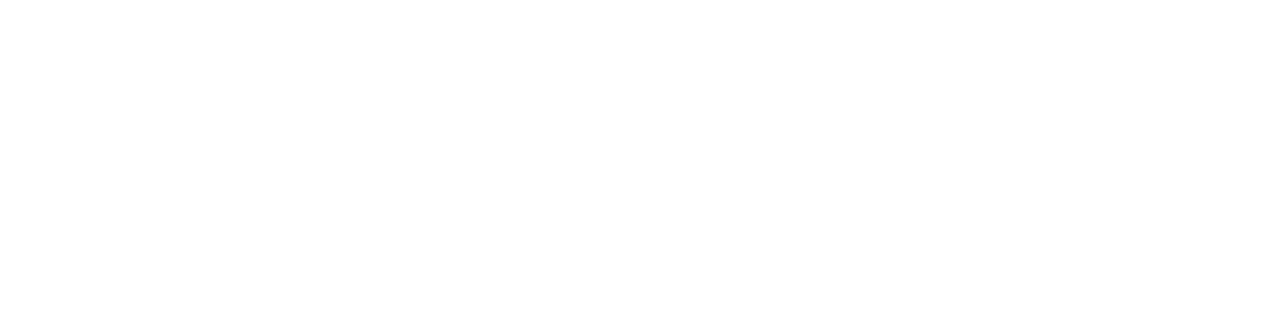
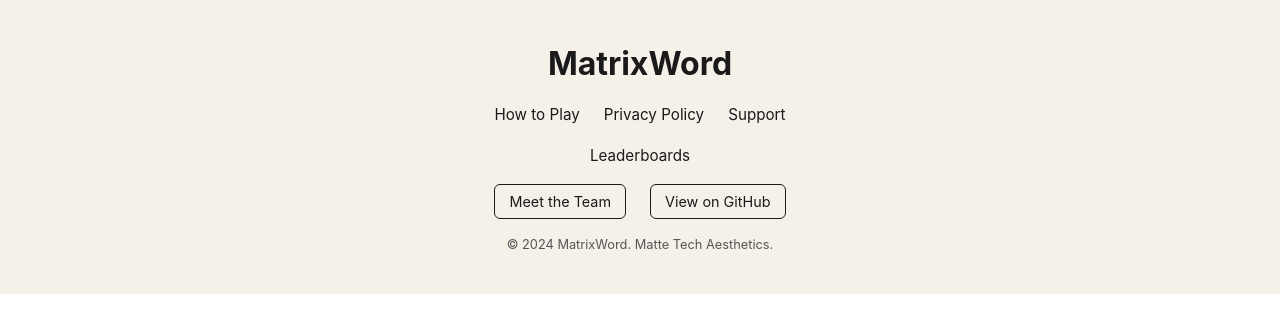
Before and after one commit to chingu-voyages/V61-tier3-team-99, a React (Vite) app in the folder frontend/: page / in a window 1280 px wide. Shown: the top 332 px of the page. Built offline with nearby package versions, Linux system fonts and the light colour scheme.

Commit message:
created footer with team and project repo

```diff
--- /dev/null
+++ b/frontend/css/style.css
@@ -0,0 +1,87 @@
+.footer {
+  background-color: #f5f0e8;
+  color: #1a1a1a;
+  padding: 40px 24px;
+  font-family: inherit;
+}
+
+.footer-container {
+  max-width: 390px;
+  margin: 0 auto;
+  display: flex;
+  flex-direction: column;
+  align-items: center;
+  gap: 16px;
+  text-align: center;
+}
+
+/* Brand */
+.footer-brand {
+  font-size: 2rem;
+  font-weight: 700;
+  margin: 0;
+  color: #1a1a1a;
+}
+
+/* Nav row */
+.footer-nav {
+  display: flex;
+  gap: 24px;
+  flex-wrap: wrap;
+  justify-content: center;
+}
+
+.footer-nav a,
+.footer-leaderboards a {
+  text-decoration: none;
+  color: #1a1a1a;
+  font-size: 0.95rem;
+}
+
+.footer-nav a:hover,
+.footer-leaderboards a:hover {
+  text-decoration: underline;
+}
+
+/* Team + Repo row */
+.footer-extra {
+  display: flex;
+  gap: 24px;
+  flex-wrap: wrap;
+  justify-content: center;
+}
+
+.footer-team-link,
+.footer-repo-link {
+  text-decoration: none;
+  font-size: 0.9rem;
+  padding: 6px 14px;
+  border-radius: 6px;
+}
+
+.footer-team-link {
+  color: #1a1a1a;
+  border: 1px solid #1a1a1a;
+}
+
+.footer-repo-link {
+  color: #1a1a1a;
+  border: 1px solid #1a1a1a;
+}
+
+.footer-team-link:hover {
+  background-color: #1a1a1a;
+  color: #fff;
+}
+
+.footer-repo-link:hover {
+  background-color: #1a1a1a;
+  color: #fff;
+}
+
+/* Copyright */
+.footer-copy {
+  font-size: 0.8rem;
+  color: #555;
+  margin: 0;
+}
--- a/frontend/index.html
+++ b/frontend/index.html
@@ -3,11 +3,44 @@
   <head>
     <meta charset="UTF-8" />
     <link rel="icon" type="image/svg+xml" href="/favicon.svg" />
+    <link rel="stylesheet" href="css/style.css">
     <meta name="viewport" content="width=device-width, initial-scale=1.0" />
     <title>Wordle-ish</title>
   </head>
   <body>
     <div id="root"></div>
+    <footer class="footer">
+      <div class="footer-container">
+
+        <!-- Logo / Brand -->
+        <h2 class="footer-brand">MatrixWord</h2>
+
+        <!-- Navigation Links -->
+      <nav class="footer-nav">
+        <a href="how-to-play.html">How to Play</a>
+        <a href="privacy-policy.html">Privacy Policy</a>
+        <a href="support.html">Support</a>
+      </nav>
+
+      <!-- Leaderboards -->
+    <div class="footer-leaderboards">
+      <a href="leaderboards.html">Leaderboards</a>
+    </div>
+
+    <!-- Team Info & Repo Link -->
+    <div class="footer-extra">
+      <a href="team.html" class="footer-team-link">Meet the Team</a>
+
+      <a href="https://github.com/your-org/your-repo" class="footer-repo-link">
+        View on GitHub
+      </a>
+    </div>
+
+    <!-- Copyright -->
+    <p class="footer-copy">© 2024 MatrixWord. Matte Tech Aesthetics.</p>
+
+      </div>
+    </footer>
     <script type="module" src="/src/main.tsx"></script>
   </body>
 </html>
```
